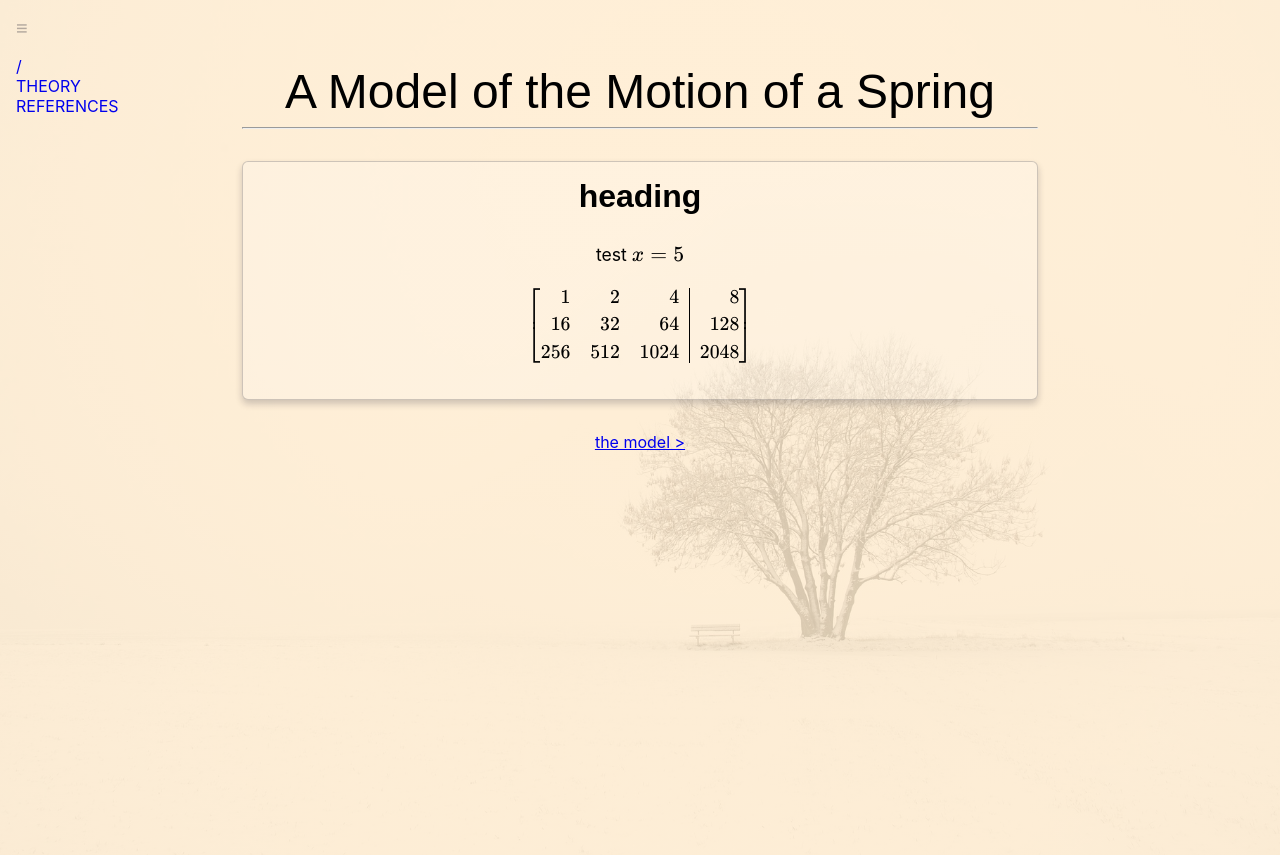
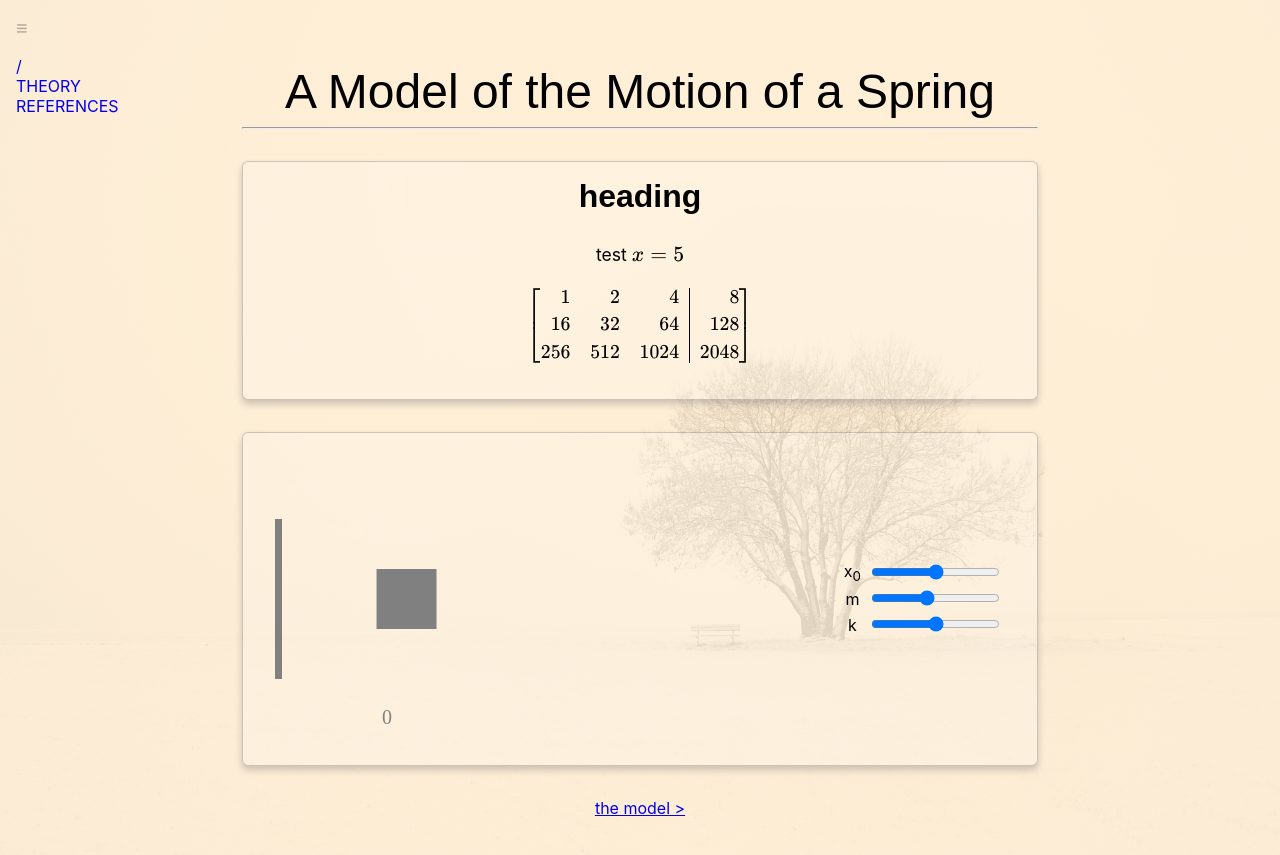
Before and after one commit to dulldesk/spring, a Jekyll site: the page built from index.md, in a window 1280 px wide. Shown: the top 855 px of the page. Built offline with Jekyll 4.4.1, drawn with Linux system fonts in a browser that asks for light colours; some web fonts are replaced.

Commit message:
Add part of demo

```diff
--- /dev/null
+++ b/_includes/demo.html
@@ -0,0 +1,18 @@
+<div class="demo">
+	<canvas width="400" height="300"></canvas>
+	<table class="inputs">
+		<tr>
+			<td><label for="x0">x<sub>0</sub></label></td>
+			<td><input type="range" id="x0" name="x0" min="0" max="100" step="1"></td>
+		</tr>
+		<tr>
+			<td><label for="m">m</label></td>
+			<td><input type="range" id="m" name="m" min="30" max="100" step="10" value="60"></td>
+		</tr>
+		<tr>
+			<td><label for="k">k</label></td>
+			<td><input type="range" id="k" name="k" min="0" max="10" step="1"></td>
+		</tr>
+	</table>
+</div>
+<script src="/assets/js/demo.js"></script>
--- /dev/null
+++ b/_sass/components/demo.scss
@@ -0,0 +1,13 @@
+.demo {
+	display: flex;
+	justify-content: space-between;
+	align-items: center;
+	gap: 2rem;
+}
+
+.inputs {
+	label {
+		padding-right: 0.25rem;
+		text-align: center;
+	}
+}
--- a/_sass/main.scss
+++ b/_sass/main.scss
@@ -4,3 +4,4 @@
 @import "components/nav.scss";
 @import "components/box.scss";
 @import "components/bookmarks.scss";
+@import "components/demo.scss";
--- /dev/null
+++ b/assets/js/demo.js
@@ -0,0 +1,49 @@
+const canvas = document.querySelector('canvas');
+const ctx = canvas.getContext('2d');
+
+const CV_W = 400;
+const CV_H = 300;
+const WALL_W = 7;
+const WALL_H = 160;
+const DIST_FROM_WALL = 105+WALL_W;
+
+const getMass = () => getInput("m");
+const getK = () => getInput("k");
+const getX0 = () => getInput("x0");
+
+drawWall();
+drawAxis();
+
+let previousTimeStamp = -1;
+function step(t) {
+	if (t != previousTimeStamp) {
+		ctx.clearRect(WALL_W,0,CV_W-WALL_W,(CV_H+WALL_H)*0.5);
+		previousTimeStamp = t;
+		let m = getMass();
+		x = getX0() * Math.cos(t/40 * Math.sqrt(getK() / m));
+		drawWeight(x+DIST_FROM_WALL, CV_H/2, m);
+	}
+	window.requestAnimationFrame(step);
+}
+
+window.requestAnimationFrame(step);
+
+function drawAxis() {
+	ctx.fillStyle = 'grey';
+	ctx.font = '20px serif';
+
+	// aligned with left, not centre, of mass...
+	ctx.fillText('0', DIST_FROM_WALL-5, CV_H-25);
+}
+function drawWall(w=WALL_W, h=WALL_H) {
+	ctx.fillStyle = 'grey';
+	ctx.fillRect(0, 0.5 * (CV_H - h), w, h);
+}
+function drawWeight(x,y,s) {
+	ctx.fillStyle = 'grey';
+	ctx.fillRect(x, y - 0.5 * s, s, s);
+}
+
+function getInput(id) {
+	return parseInt(document.getElementById(id).value);
+}
--- a/index.md
+++ b/index.md
@@ -21,3 +21,7 @@ $$
 {% endcapture %}
 
 {% include node.html content=block %}
+
+<div class="box">
+	{% include demo.html %}
+</div>
```
